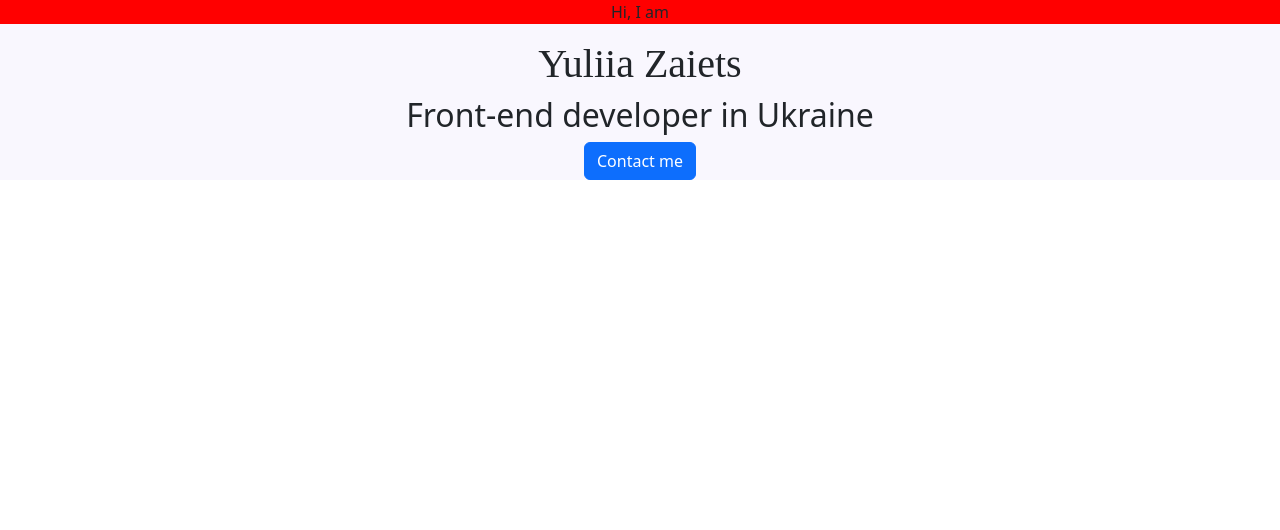
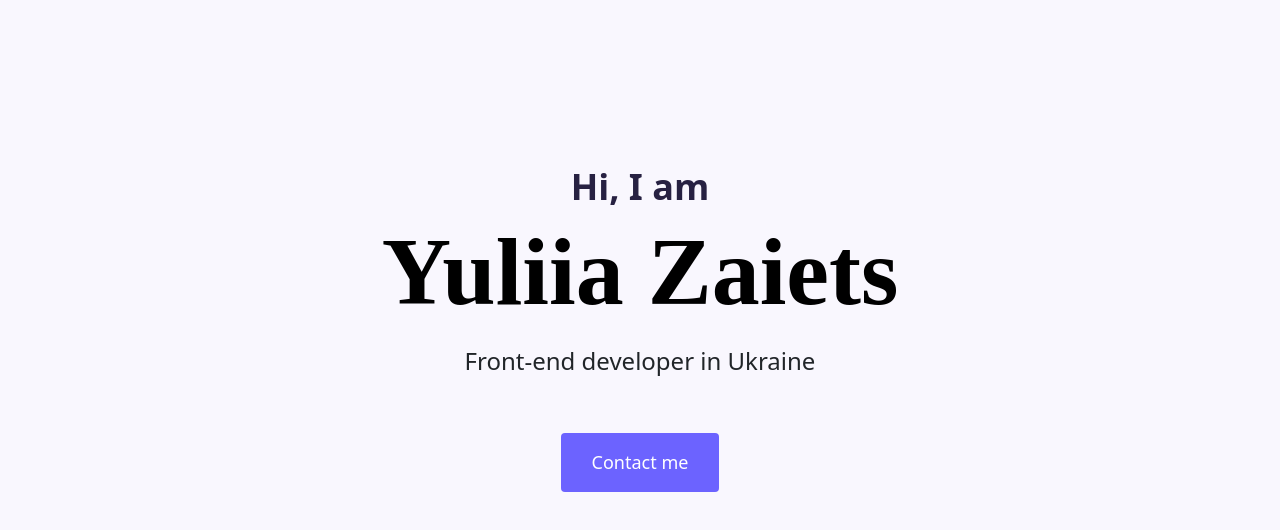
Before and after one commit to YuliiaZaiets/portfolio-project, a plain HTML site: page index.html in a window 1280 px wide. Drawn offline with nearby package versions, Linux system fonts and the light colour scheme; files that its build step writes are made by us from their sources.

Commit message:
new adding

```diff
--- a/index.html
+++ b/index.html
@@ -5,9 +5,9 @@
     <meta http-equiv="X-UA-Compatible" content="IE=edge">
     <meta name="viewport" content="width=device-width, initial-scale=1.0">
     <title>Document</title>
-    <link rel="stylesheet" href="styles/portfolio.css" />
     <link href="https://cdn.jsdelivr.net/npm/bootstrap@5.3.0-alpha1/dist/css/bootstrap.min.css" rel="stylesheet"
         integrity="sha384-GLhlTQ8iRABdZLl6O3oVMWSktQOp6b7In1Zl3/Jr59b6EGGoI1aFkw7cmDA6j6gD" crossorigin="anonymous" />
+    <link rel="stylesheet" href="slyles/portfolio.css" />
     <script src="https://cdn.jsdelivr.net/npm/bootstrap@5.3.0-alpha1/dist/js/bootstrap.bundle.min.js"
         integrity="sha384-w76AqPfDkMBDXo30jS1Sgez6pr3x5MlQ1ZAGC+nuZB+EYdgRZgiwxhTBTkF7CXvN"
         crossorigin="anonymous"></script>
@@ -17,8 +17,10 @@
     <div class="hero">
    <p>Hi, I am</p>
 <h1>Yuliia Zaiets</h1>
-<h2>Front-end developer in Ukraine</h2>
-<a href="#" class="btn btn-primary">Contact me</a>
+<h2 class="mb-5">Front-end developer in Ukraine</h2>
+<div>
+<a href="#" class="btn btn-branding">Contact me</a>
+</div>
     </div>
 </body>
 </html>
--- a/slyles/portfolio.css
+++ b/slyles/portfolio.css
@@ -1,12 +1,37 @@
-h1 {
+:root {
+    --branding-color:#6c63ff;
+    --heading-font-family: serif;
+    --secondary-color: #272142;
+}
+
+.hero h1 {
     color: black;
     font-weight: bold;
-    font-family: serif;
+    font-family: var(--heading-font-family);
+    font-size: 96px;
 }
+
 .hero {
     background-color: #f9f7fe;
     text-align: center;
+    padding: 160px 20px;
 }
 .hero p {
-    background-color: red;
+    font-size: 36px;
+    font-weight: bold;
+    margin: 0;
+    color: var(--secondary-color);
 }
+.hero h2 {
+    font-weight: normal;
+    font-size: 24px;
+    line-height: 2;
+}
+.btn-branding {
+    color: white;
+    background-color: var(--branding-color);
+    border-radius: 4px;
+    font-size: 18px;
+    line-height: 27px;
+    padding: 15px 30px;
+}
```
Also changed, not shown: 2 other files.
